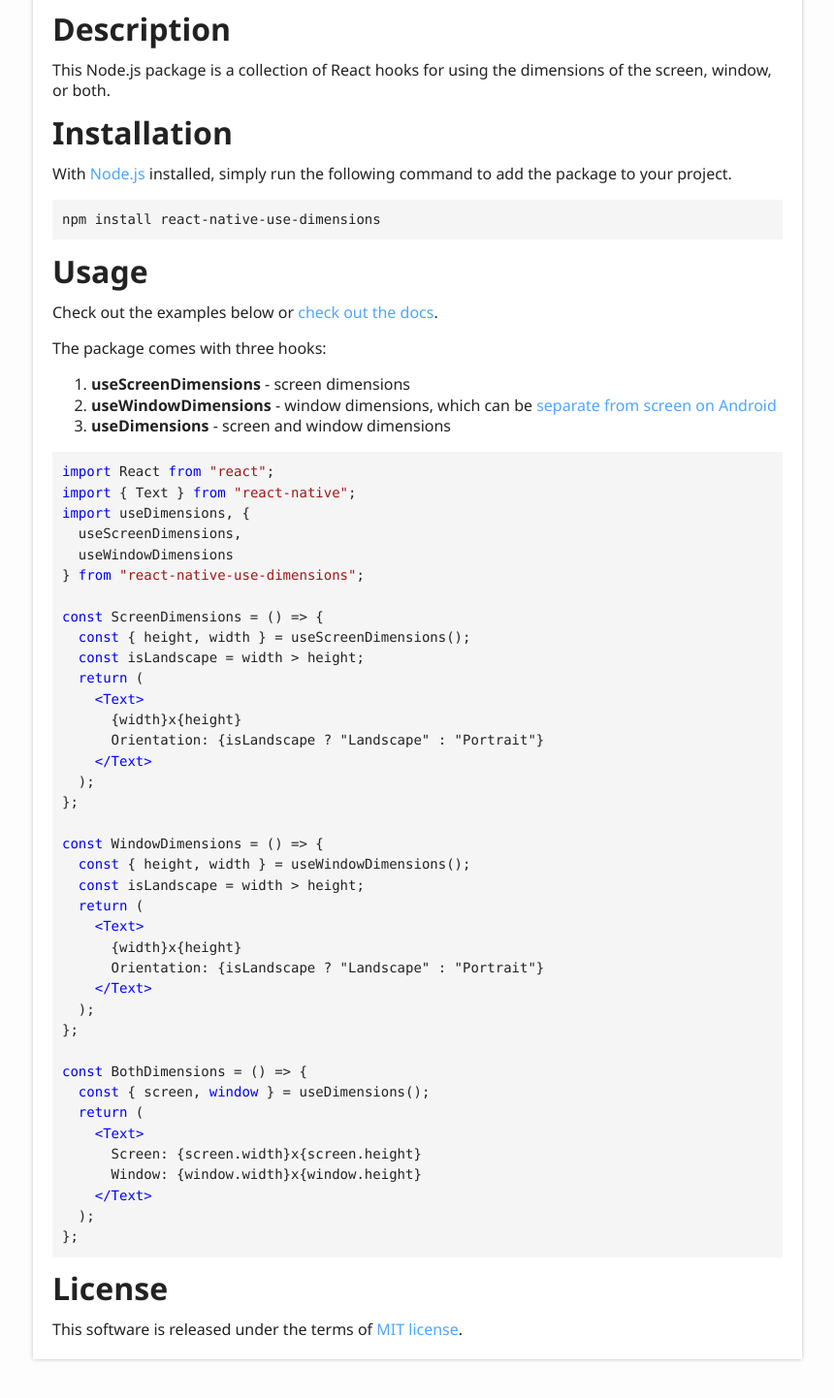
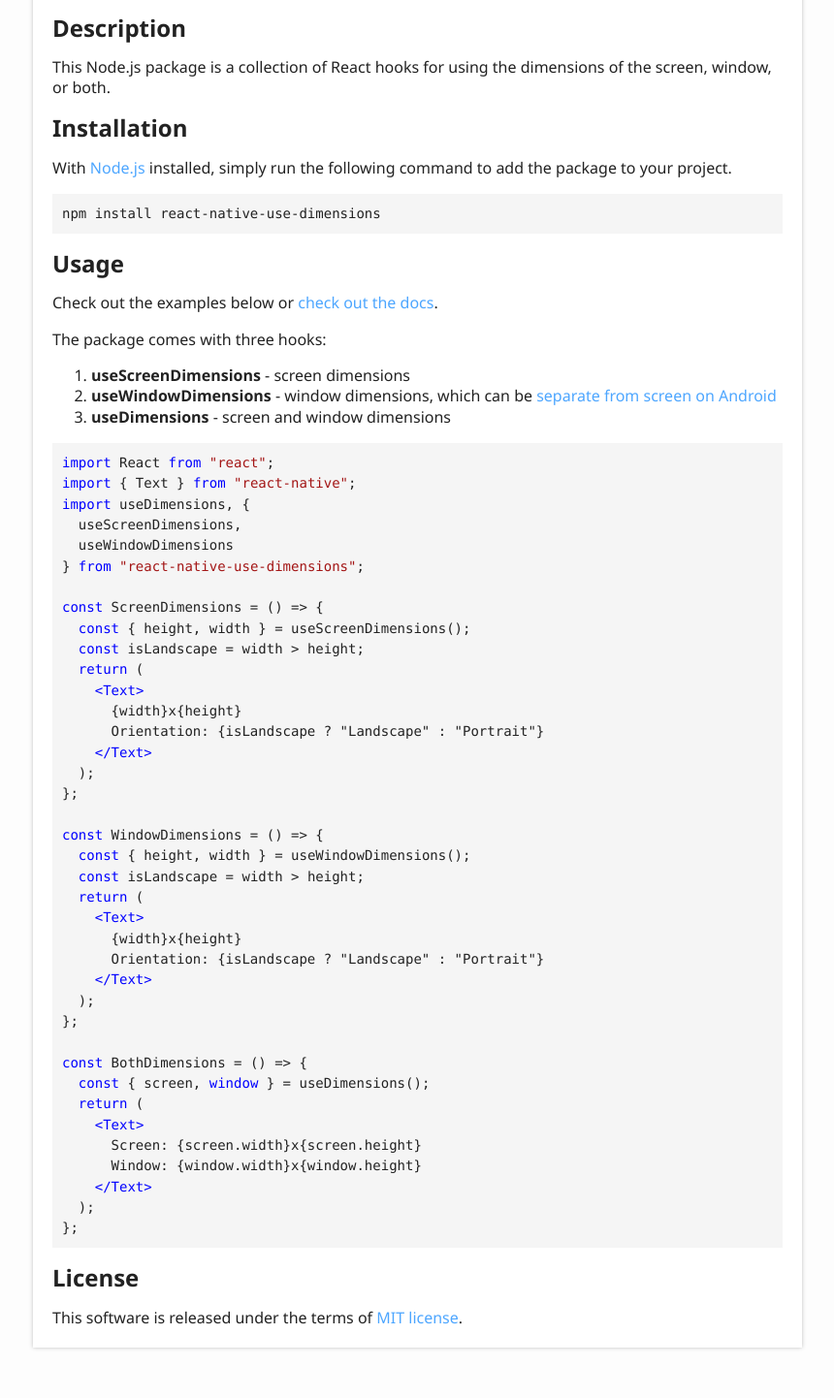
Before and after one commit to dawsonbooth/react-native-use-dimensions, a website: page docs/index.html in a window 1280 px wide. Shown: the part 1660-3102 px from the top of the page at 97% size, without its empty margins (6-866 px from the left). Drawn offline with Linux system fonts and the light colour scheme; files whose address does not match are found by name.

Commit message:
Update docs

```diff
--- a/docs/index.html
+++ b/docs/index.html
@@ -72,16 +72,16 @@
 					<a href="https://github.com/dawsonbooth/react-native-use-dimensions/blob/master/LICENSE"><img src="https://img.shields.io/npm/l/react-native-use-dimensions.svg?style=flat" alt="license"></a></p>
 				</div>
 				<a href="#description" id="description" style="color: inherit; text-decoration: none;">
-					<h1>Description</h1>
+					<h2>Description</h2>
 				</a>
 				<p>This Node.js package is a collection of React hooks for using the dimensions of the screen, window, or both.</p>
 				<a href="#installation" id="installation" style="color: inherit; text-decoration: none;">
-					<h1>Installation</h1>
+					<h2>Installation</h2>
 				</a>
 				<p>With <a href="https://nodejs.org/en/download/">Node.js</a> installed, simply run the following command to add the package to your project.</p>
 				<pre><code class="language-bash">npm install react-native-use-dimensions</code></pre>
 				<a href="#usage" id="usage" style="color: inherit; text-decoration: none;">
-					<h1>Usage</h1>
+					<h2>Usage</h2>
 				</a>
 				<p>Check out the examples below or <a href="https://dawsonbooth.github.io/react-native-use-dimensions/">check out the docs</a>.</p>
 				<p>The package comes with three hooks:</p>
@@ -129,7 +129,7 @@
   );
 };</code></pre>
 				<a href="#license" id="license" style="color: inherit; text-decoration: none;">
-					<h1>License</h1>
+					<h2>License</h2>
 				</a>
 				<p>This software is released under the terms of <a href="LICENSE">MIT license</a>.</p>
 			</div>
```
Also changed, not shown: docs/modules/_index_.html (+5 -5 lines).
